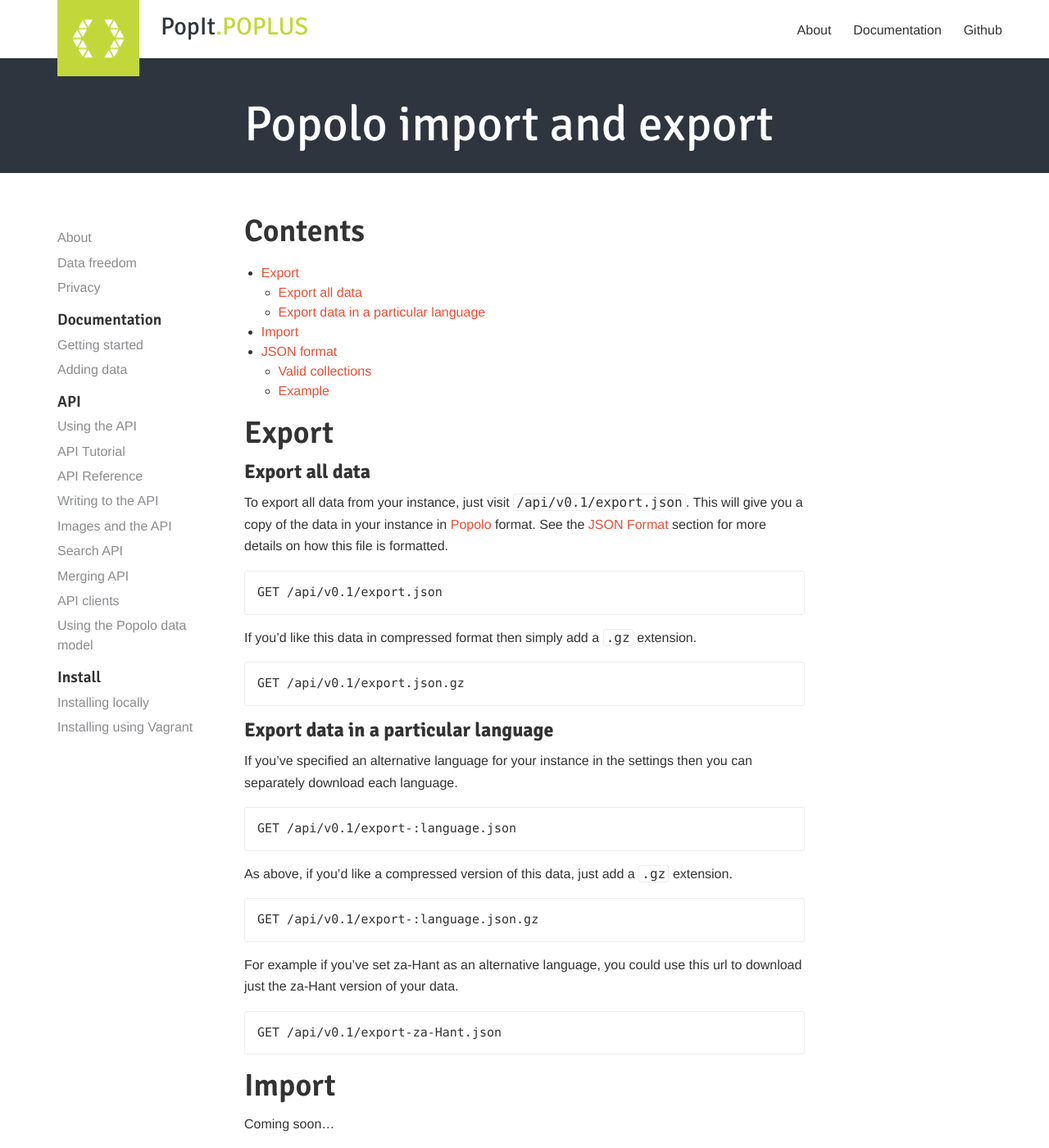
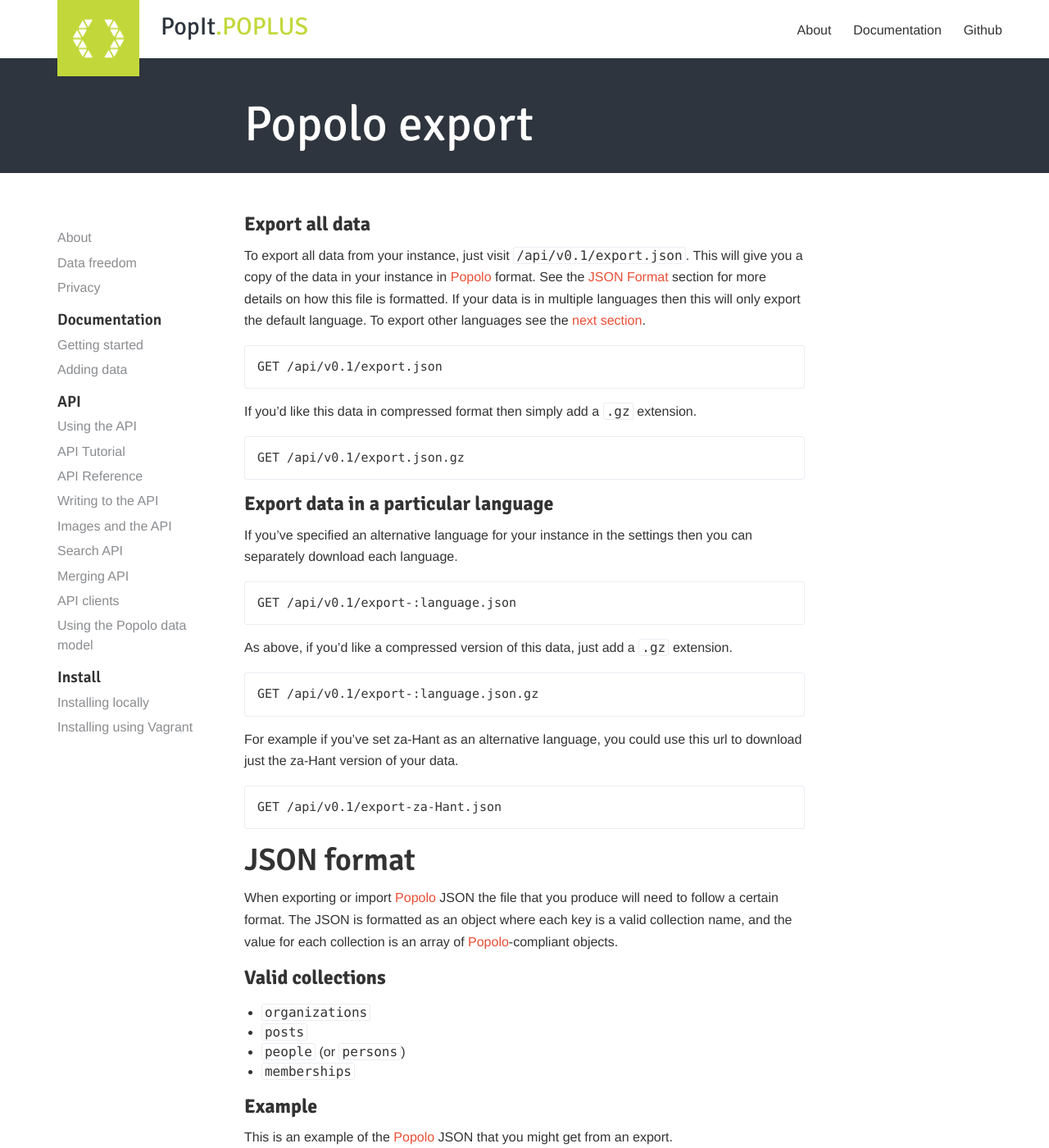
Before and after one commit to mysociety/popit.poplus.org, a Jekyll site: the page built from docs/popolo-import-export.md, in a window 1280 px wide and 1400 px high. Shown: the whole window at 82% size. Built offline with Jekyll 4.4.1, drawn with Linux system fonts in a browser that asks for light colours.

Commit message:
Don't mention the import yet

```diff
--- a/docs/popolo-import-export.md
+++ b/docs/popolo-import-export.md
@@ -1,19 +1,11 @@
 ---
 layout: docs
-title: Popolo import and export
+title: Popolo export
 ---
-
-## Contents
-{:.no_toc}
-
-- This will be replaced by a Table of contents
-{:toc}
-
-## Export
 
 ### Export all data
 
-To export all data from your instance, just visit `/api/v0.1/export.json`. This will give you a copy of the data in your instance in [Popolo][] format. See the [JSON Format](#json-format) section for more details on how this file is formatted.
+To export all data from your instance, just visit `/api/v0.1/export.json`. This will give you a copy of the data in your instance in [Popolo][] format. See the [JSON Format](#json-format) section for more details on how this file is formatted. If your data is in multiple languages then this will only export the default language. To export other languages see the [next section](#export-data-in-a-particular-language).
 
     GET /api/v0.1/export.json
 
@@ -34,10 +26,6 @@ As above, if you'd like a compressed version of this data, just add a `.gz` exte
 For example if you've set za-Hant as an alternative language, you could use this url to download just the za-Hant version of your data.
 
     GET /api/v0.1/export-za-Hant.json
-
-## Import
-
-Coming soon…
 
 ## JSON format
 
```
